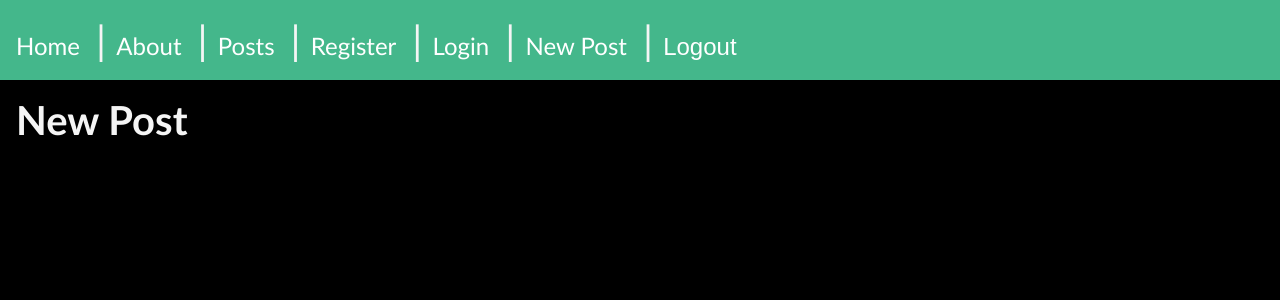
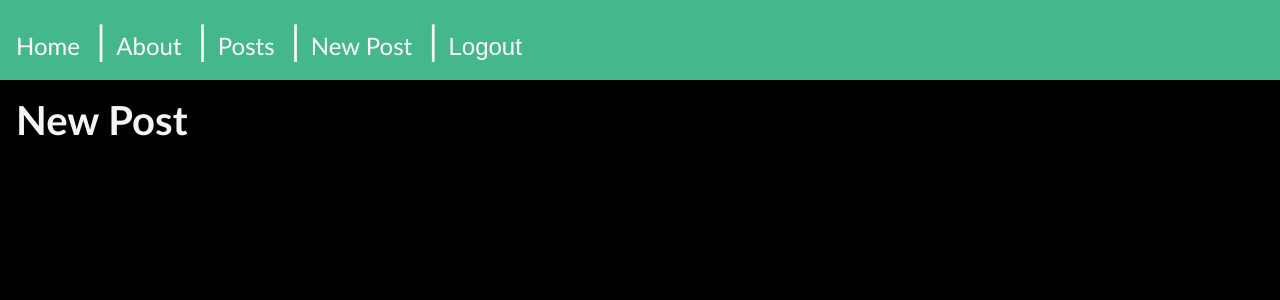
Before and after one commit to ltieu12/Posts-App, a Django app: page /posts/new-post/ in a window 1280 px wide. Shown: the top 300 px of the page. Run offline with Django 5.2, Linux system fonts and the light colour scheme; the visitor is signed in with stand-in values (Sample User, id 1).

Commit message:
Add condition to show nav links appropriately

```diff
--- a/post_project/templates/layout.html
+++ b/post_project/templates/layout.html
@@ -16,13 +16,16 @@
         <a href="/">Home</a>|
         <a href="/about">About</a>|
         <a href="/posts">Posts</a>|
-        <a href="/users/register/">Register</a>|
-        <a href="/users/login/">Login</a>|
-        <a href="/posts/new-post/">New Post</a>|
-        <form class="logout" action="{% url 'users:logout' %}" method="post">
-            {% csrf_token %}
-            <button class="logout-button" title="User Logout">Logout</button>
-        </form>
+        {% if user.is_authenticated %}
+            <a href="/posts/new-post/">New Post</a>|
+            <form class="logout" action="{% url 'users:logout' %}" method="post">
+                {% csrf_token %}
+                <button class="logout-button" title="User Logout">Logout</button>
+            </form>
+        {% else %}
+            <a href="/users/register/">Register</a>|
+            <a href="/users/login/">Login</a>
+        {% endif %}
     </nav>
 
     <main>
```
